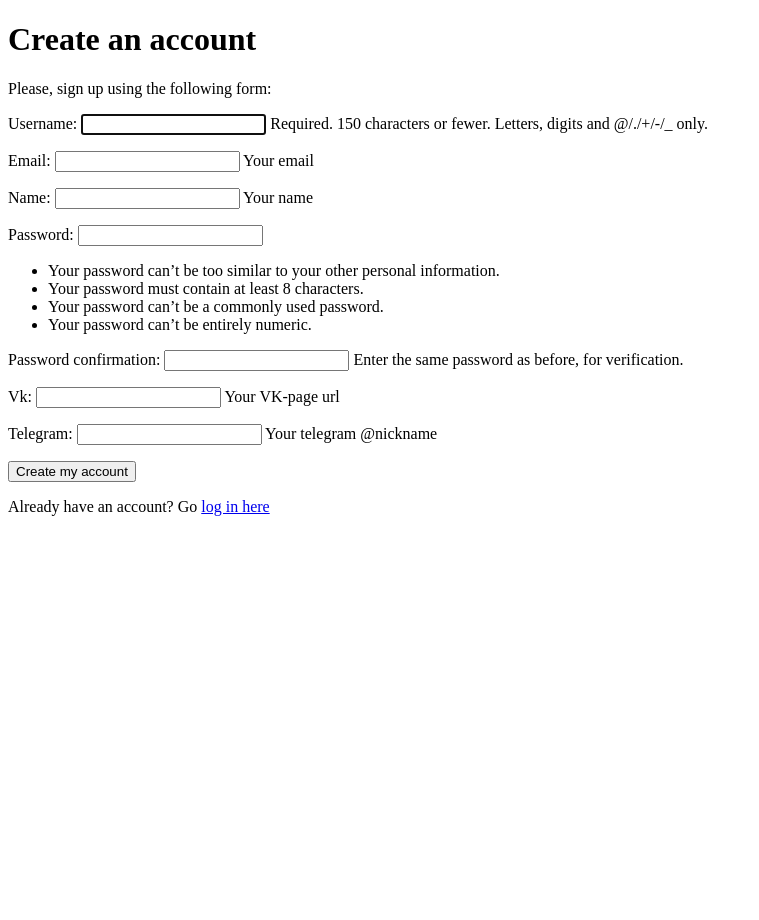
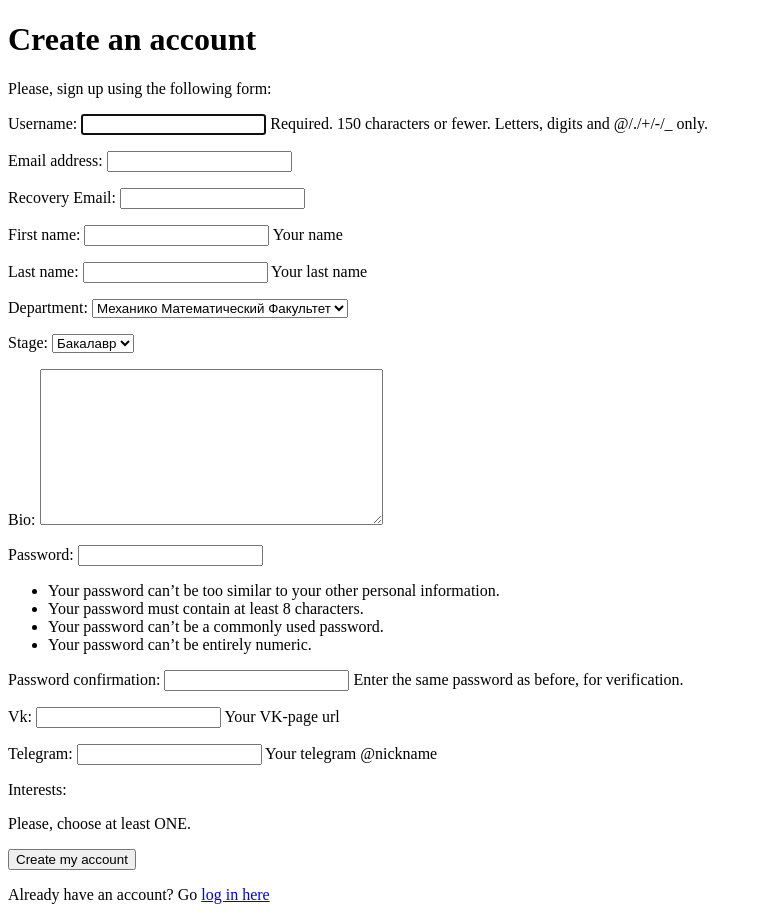
Before and after one commit to alcatraz-rm/platform, a Django app: page /sing-up/ in a window 1280 px wide. Shown: the part 26-946 px from the top of the page, without its empty margins (0-759 px from the left). Before the commit the page ends 542 px from the top, so only its background shows below. Run offline with Django 3.2, Linux system fonts and the light colour scheme; data that the repository does not hold is empty.

Commit message:
Authorization update: now if user is authenticated he cannot reach /login or /sing-up pages, he will be redirected to /feed instead, also now after registration user is being logged in automatically. Also user model update: some fields have been changed (watch comments in da code). Registration form now is more accurate (all required fields were added and ManyToMany field has been implemented). Need review. Migrations are needed.

```diff
--- a/website/authorization/admin.py
+++ b/website/authorization/admin.py
@@ -8,7 +8,7 @@ from .models import User
 class UserAdmin(DJUserAdmin):
     fieldsets = (
         (None, {'fields': ('email', 'password')}),
-        ('Personal info', {'fields': ('phone', 'recovery_email', 'telegram',
+        ('Personal info', {'fields': ('first_name', 'last_name', 'phone', 'recovery_email', 'telegram',
                                       'vk', 'bio', 'department', 'stage')}),
         ('Permissions', {'fields': ('is_active', 'is_staff', 'is_superuser',
                                     'user_permissions')}),
@@ -16,7 +16,7 @@ class UserAdmin(DJUserAdmin):
         ('Important dates', {'fields': ('last_login', 'date_joined')}),
     )
 
-    list_display = ['email', 'name', 'phone', 'recovery_email',
+    list_display = ['email', 'get_full_name', 'phone', 'recovery_email',
                     'telegram', 'vk', 'bio', 'department', 'stage']
 
-    filter_horizontal = ['interests']
+    filter_horizontal = ['interests', 'user_permissions']
--- a/website/authorization/forms.py
+++ b/website/authorization/forms.py
@@ -3,7 +3,9 @@ from django import forms
 from django.contrib.auth.forms import UserCreationForm
 from django.contrib.auth import authenticate
 
-from authorization.models import User
+from .models import User
+from questions.models import Section
+from questions.forms import CustomMMCF
 
 
 class LoginForm(forms.Form):
@@ -31,15 +33,22 @@ class LoginForm(forms.Form):
 
 
 class SingUpForm(UserCreationForm):
-    email = forms.EmailField(max_length=64, help_text='Your email')
-
-    name = forms.CharField(max_length=64, help_text='Your name')
-
-    telegram = forms.CharField(max_length=32, help_text='Your telegram @nickname')
-
-    vk = forms.URLField(max_length=256, help_text='Your VK-page url')
-
     class Meta:
         model = User
 
-        fields = ('username', 'email', 'name', 'password1', 'password2', 'vk', 'telegram')
+        fields = ('username', 'email', 'recovery_email',
+                  'first_name', 'last_name', 'department', 'stage', 'bio',
+                  'password1', 'password2', 'vk', 'telegram', 'interests')
+
+    first_name = forms.CharField(max_length=150, help_text='Your name', required=False)
+
+    last_name = forms.CharField(max_length=150, help_text='Your last name', required=False)
+
+    telegram = forms.CharField(max_length=32, help_text='Your telegram @nickname', required=False)
+
+    vk = forms.URLField(max_length=256, help_text='Your VK-page url', required=False)
+
+    interests = CustomMMCF(queryset=Section.objects.all(),
+                           widget=forms.CheckboxSelectMultiple,
+                           required=True, help_text="Please, choose at least ONE."
+                           )
--- a/website/authorization/models.py
+++ b/website/authorization/models.py
@@ -3,24 +3,28 @@ from django.db import models
 
 
 class User(AbstractUser):
-    email = models.EmailField(max_length=64, null=False, blank=False, verbose_name="Email", )
+    email = models.EmailField(max_length=64, null=False, blank=False, verbose_name="Email address", )
 
-    name = models.CharField(max_length=64, null=False, blank=False, verbose_name="Name", )
+    """
+        No need in this field. We already have first_name and last name from abstract user.
+        If you want to display the full name, use get_full_name method instead.
+    """
+    # name = models.CharField(max_length=64, null=False, blank=False, verbose_name="Name", )
 
-    phone = models.CharField(max_length=16, null=True, blank=False, default=None, verbose_name="Mobile Phone", )
+    phone = models.CharField(max_length=16, null=True, blank=True, default=None, verbose_name="Mobile Phone", )
 
-    recovery_email = models.EmailField(max_length=64, null=True, blank=False, default=None,
+    recovery_email = models.EmailField(max_length=64, null=True, blank=True, default=None,
                                        verbose_name="Recovery Email", )
 
     # nickname
-    telegram = models.CharField(max_length=32, null=True, blank=False, default=None, verbose_name="Telegram Nickname", )
+    telegram = models.CharField(max_length=32, null=True, blank=True, default=None, verbose_name="Telegram Nickname", )
 
     # page url
-    vk = models.URLField(max_length=256, null=True, blank=False, default=None, verbose_name="URL to VK page", )
+    vk = models.URLField(max_length=256, null=True, blank=True, default=None, verbose_name="URL to VK page", )
 
-    bio = models.TextField(max_length=512, null=True, blank=False, default=None, verbose_name="Bio", )
+    bio = models.TextField(max_length=512, null=True, blank=True, default=None, verbose_name="Bio", )
 
-    interests = models.ManyToManyField(to='questions.Section', verbose_name='Interests',
+    interests = models.ManyToManyField(to='questions.Section', verbose_name='Interests', blank=False,
                                        related_name='interested_users', )
 
     photo = models.ImageField(verbose_name="Photo", )
@@ -28,12 +32,12 @@ class User(AbstractUser):
     # TODO: add departments
     # required in v1
     department = models.CharField(max_length=80, null=True, blank=False, default=None,
-                                  choices=(('department 1', 'department_1'),
-                                           ('department_2', 'department_2'),), verbose_name="Department", )
+                                  choices=(('nsu_mmf', 'Механико Математический Факультет'),
+                                           ('nsu_gi', 'Гуманитарный институт'),), verbose_name="Department", )
 
     # required in v1
-    stage = models.CharField(max_length=16, null=True, blank=False, default=None, choices=(('stage_1', 'stage_1'),
-                                                                                           ('stage_2', 'stage_2'),),
+    stage = models.CharField(max_length=16, null=True, blank=False, default=None, choices=(('bachelor', 'Бакалавр'),
+                                                                                           ('master', 'Магистр'),),
                              verbose_name="Stage", )
 
     subscribed_problems = models.ManyToManyField(to="questions.Problem", verbose_name='Subscribed problems',
@@ -44,3 +48,5 @@ class User(AbstractUser):
 
     # TODO: add this field
     # liked_responses = models.ManyToManyField(to="Response", )
+
+    REQUIRED_FIELDS = ['email', 'interests', 'department', 'stage']
--- a/website/authorization/templates/authorization/singup.html
+++ b/website/authorization/templates/authorization/singup.html
@@ -3,6 +3,7 @@
 {% block title %}Create an account{% endblock %}
 
 {% block content %}
+
     <h1>Create an account</h1>
     <p>Please, sign up using the following form:</p>
     <form action="." method="post">
--- a/website/authorization/views.py
+++ b/website/authorization/views.py
@@ -1,12 +1,19 @@
 from django.contrib.auth import authenticate, login, logout
-from django.http import HttpResponse
+from django.contrib.auth.decorators import user_passes_test
 from django.shortcuts import render, redirect
 from django.conf import settings
 
 from .forms import SingUpForm, LoginForm
 
 
+@user_passes_test(lambda user_obj: not user_obj.is_authenticated,
+                  login_url='/feed', redirect_field_name='')
 def sing_up_view(request):
+    """
+
+    If user is authenticated he'll redirected to /feed page, otherwise he'll get the sing-up form.
+
+    """
     if request.method == 'POST':
         user_form = SingUpForm(request.POST)
 
@@ -17,15 +24,32 @@ def sing_up_view(request):
             new_user.set_password(user_form.cleaned_data['password1'])
             # Save the User object
             new_user.save()
+            user_form.save_m2m()
 
-            return render(request, 'authorization/sing_up_success.html', {'new_user': new_user})
+            # logging in a new user automatically
+            data = user_form.cleaned_data
+            user = authenticate(username=data['username'], password=data['password1'])
+
+            if user is not None:
+                if user.is_active:
+                    login(request, user)
+
+                    return redirect(to='/feed/')
+            # return render(request, 'authorization/sing_up_success.html', {'new_user': new_user})
     else:
         user_form = SingUpForm()
 
     return render(request, 'authorization/singup.html', {'user_form': user_form})
 
 
+@user_passes_test(lambda user_obj: not user_obj.is_authenticated,
+                  login_url='/feed', redirect_field_name='')
 def user_login_view(request):
+    """
+
+    If user is authenticated he'll redirected to /feed page, otherwise he'll get the log-in form.
+
+    """
     template = 'authorization/login.html'
     if request.method == 'POST':
         form = LoginForm(request.POST)
```
Also changed, not shown: website/feed/templates/feed/detail.html (+4 -8 lines), website/feed/templates/feed/list.html (+1 -8 lines), website/authorization/migrations/0006_auto_20210414_1108.py (added), website/authorization/migrations/0007_auto_20210414_1126.py (added), website/authorization/migrations/0008_auto_20210414_1129.py (added).
